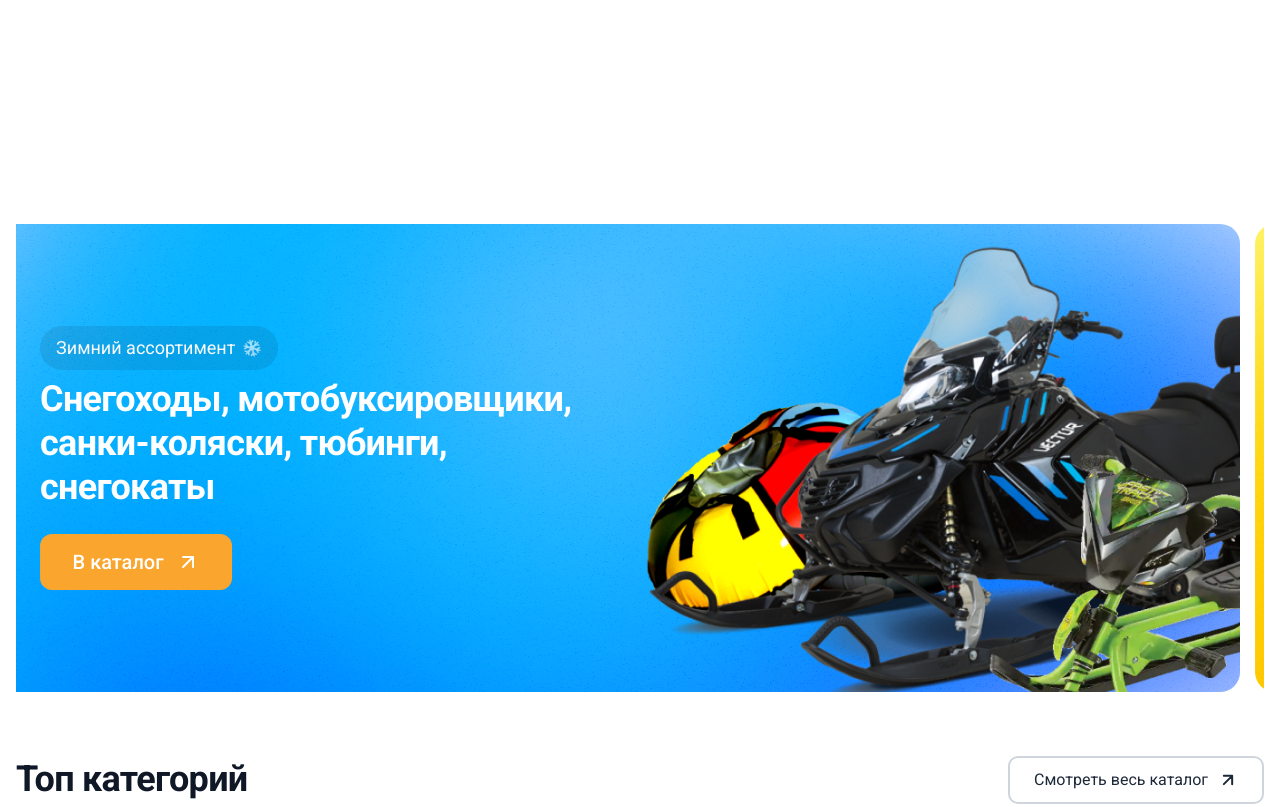
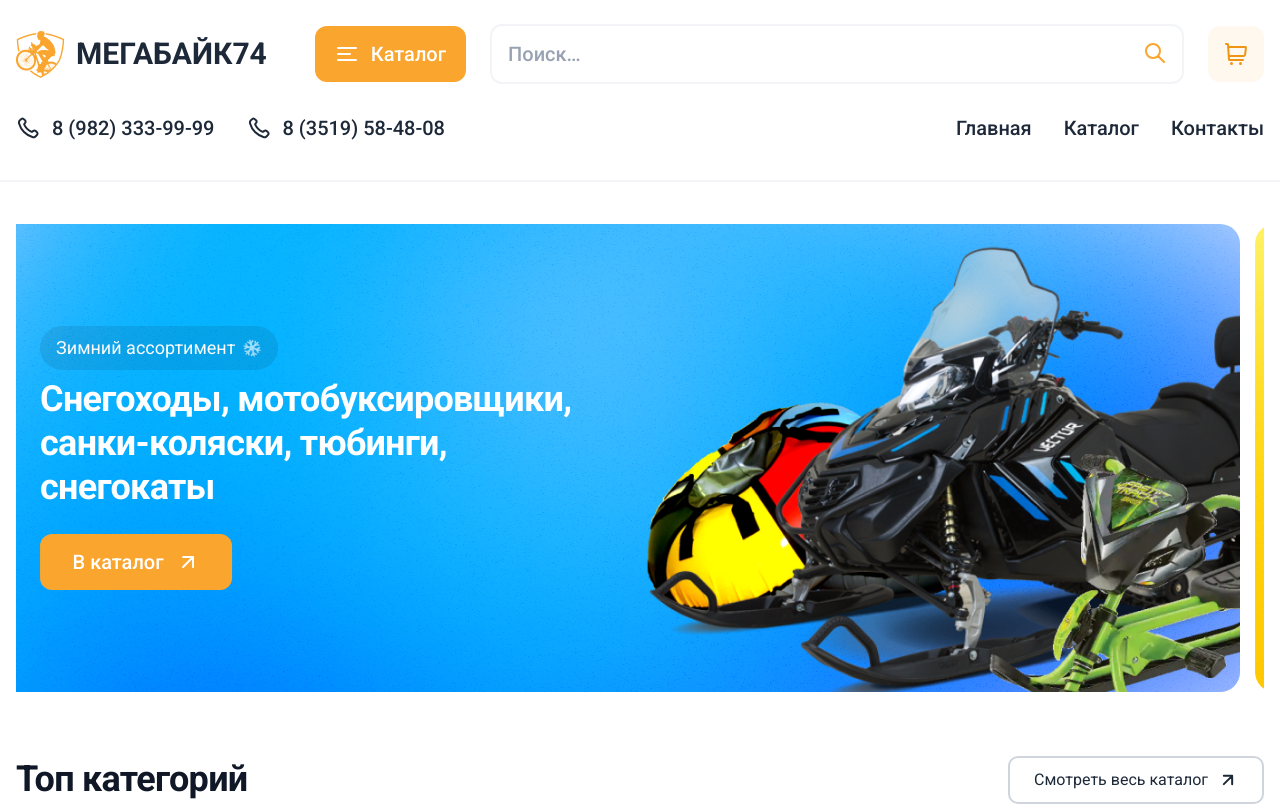
Before and after one commit to Chferchko/Megabike74, a plain HTML site: page pages/main/index.html in a window 1280 px wide. Shown: the top 807 px of the page. Drawn offline with Linux system fonts and the light colour scheme.

Commit message:
fix: return header

```diff
--- a/pages/main/index.html
+++ b/pages/main/index.html
@@ -10,7 +10,7 @@
 </head>
 <body>
 	<div class="wrapper">
-		<!-- <header class="header">
+		<header class="header">
 			<div class="header__container">
 				<div class="header__top">
 					<div class="header__logo logo">
@@ -48,7 +48,7 @@
 					</nav>
 				</div>
 			</div>
-		</header> -->
+		</header>
 		<main class="main">
 			<section class="intro">
 				<div class="intro__container">
```
